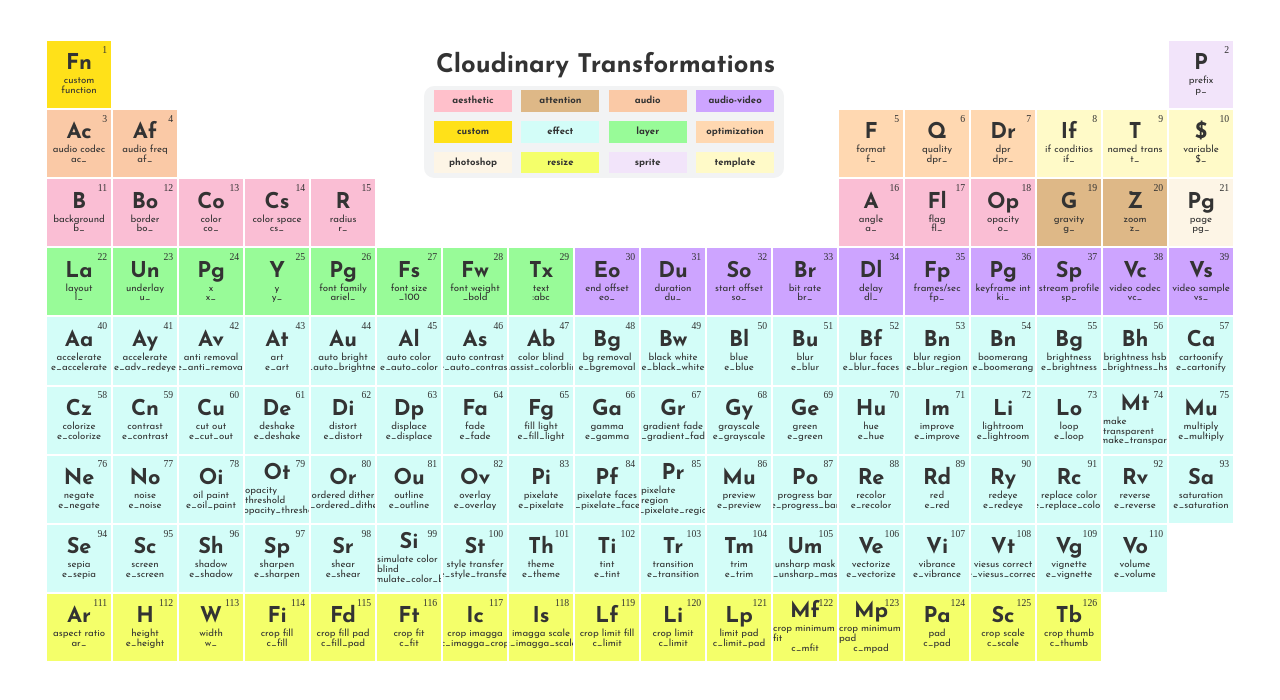
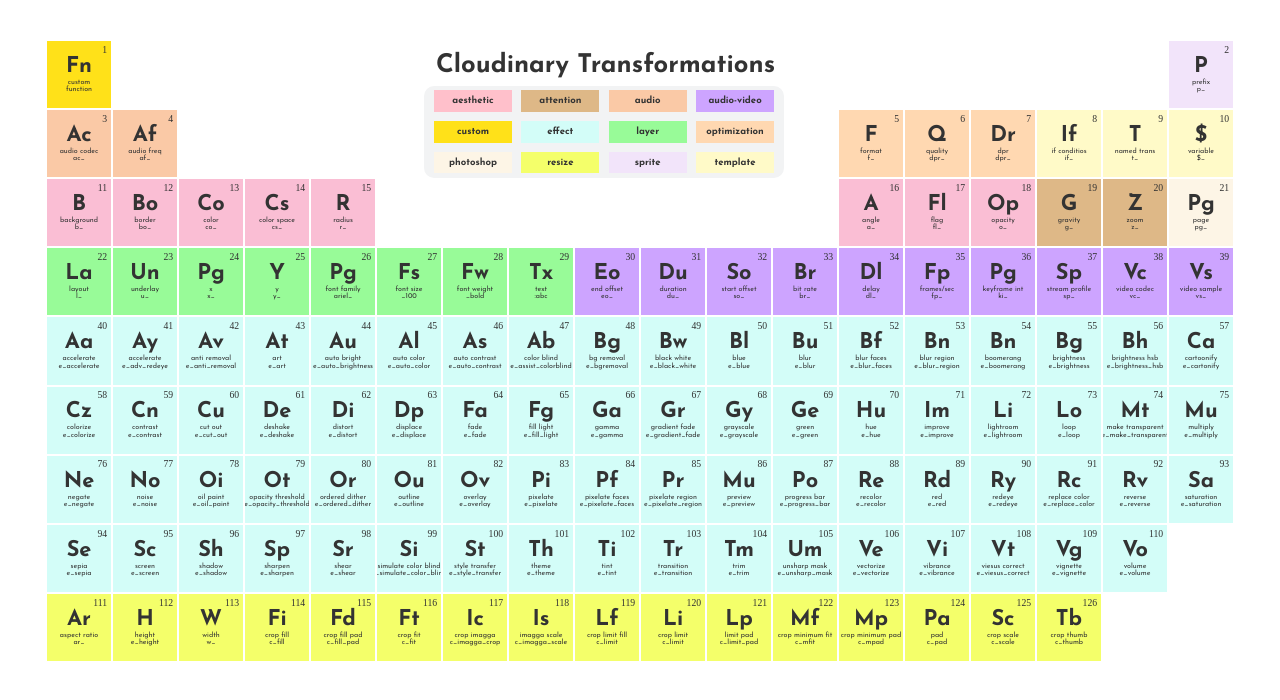
Before and after one commit to rebeccapeltz/cld-periodic-table, a React (Create React App) app: page / in a window 1280 px wide. Shown: the top 700 px of the page. Built offline with nearby package versions, Linux system fonts and the light colour scheme.

Commit message:
update line1-2 style

```diff
--- a/src/styles/Element.scss
+++ b/src/styles/Element.scss
@@ -187,5 +187,6 @@
   font-family: 'Josefin Sans', sans-serif;
 	font-weight: 400;
 	color: #333;
+  font-size: 0.56vw;
 	-webkit-text-size-adjust: 100%;
 }
```
